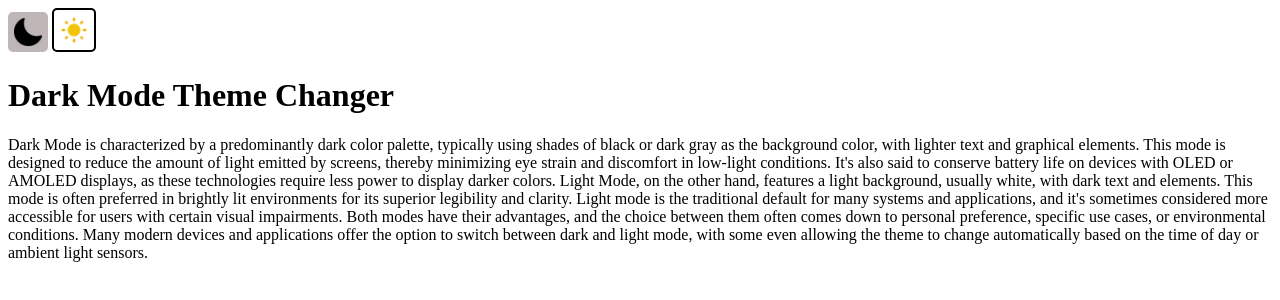
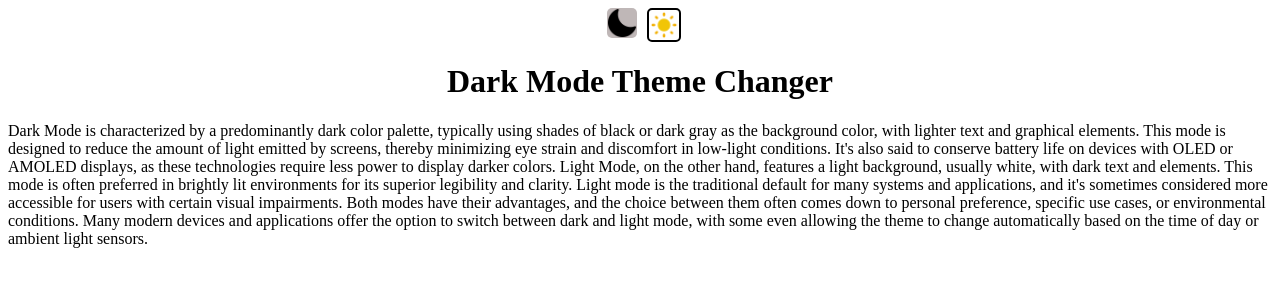
Before and after one commit to VaibhaviK260304/dark-light-mode, a plain HTML site: page index.html in a window 1280 px wide. Drawn offline with Linux system fonts and the light colour scheme.

Commit message:
shifted buttons and heading to center

```diff
--- a/index.html
+++ b/index.html
@@ -8,7 +8,7 @@
         .theme-icon{
             height: 30px;
             width: 30px;
-            padding: 5px;
+            margin: 0 5px;
             border-radius: 5px;
             cursor: pointer;
             background-color: rgb(191, 183, 183);
@@ -26,15 +26,24 @@
             background-color:  lightgrey;
             color: black;
         }
+        .heading{
+            display: flex;
+            margin-left: 47%;
+            margin-right: 50%;
+        }
+        .head{
+            text-align: center;
+        }
     </style>
 </head>
 
 <body id='body'>
     <div>
+        <div class="heading">
         <img src="night-mode.png" class="theme-icon " onclick="darkMode()"  id="btn-dark" />
         <img src="light.png" class="theme-icon active " onclick="lightMode()" id="btn-light" />
-
-        <h1>Dark Mode Theme Changer</h1>
+        </div>
+        <h1 class="head">Dark Mode Theme Changer</h1>
 
     <p>
         Dark Mode is characterized by a predominantly dark color palette, typically using shades of
```
